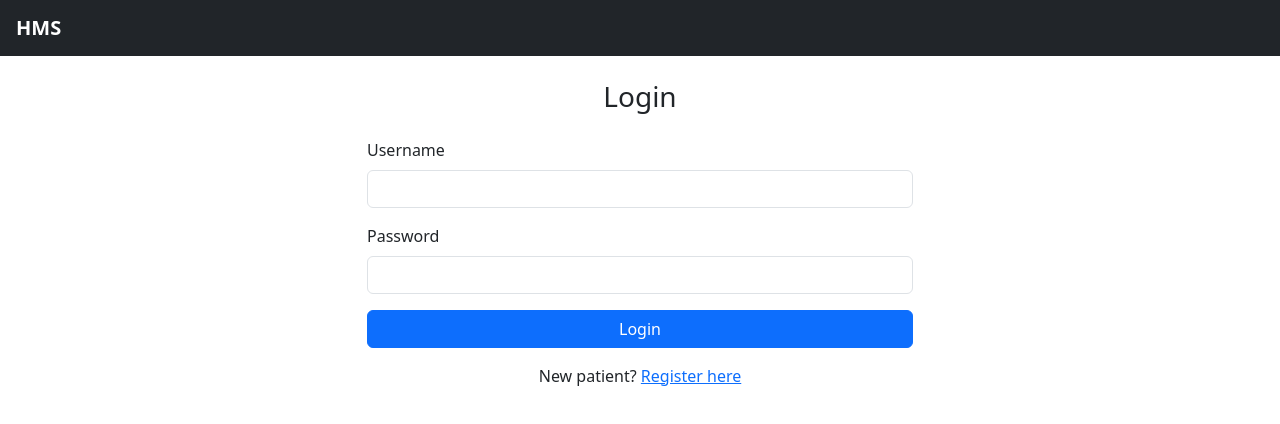
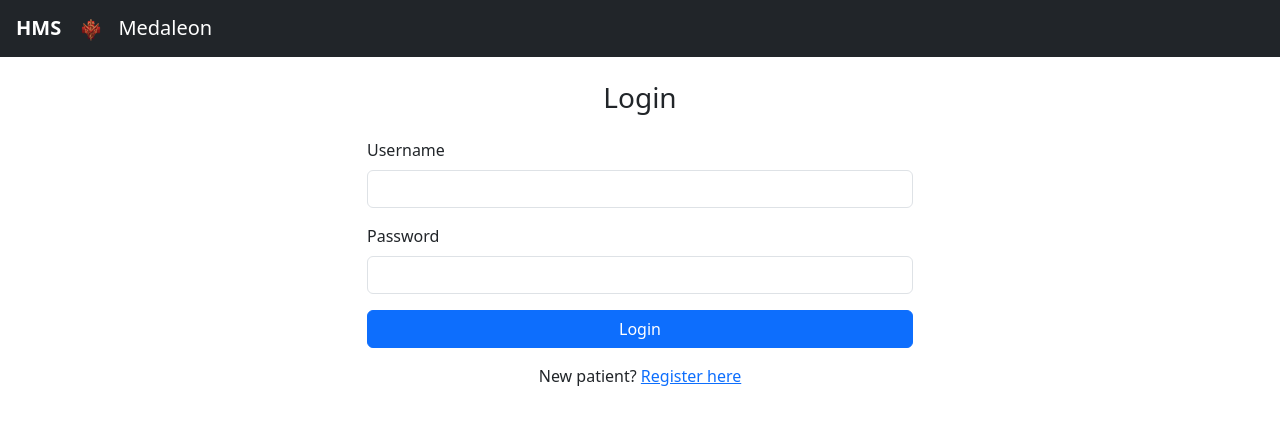
Before and after one commit to Dharsan-Arunkumar-V-P/23f3000446-MAD2-Hospital-Management, a Vue app in the folder frontend/hmsvue/: page /login in a window 1280 px wide. Shown: the top 424 px of the page. Built offline with nearby package versions, Linux system fonts and the light colour scheme; no server answers.

Commit message:
Auth Corrections

```diff
--- a/frontend/hmsvue/index.html
+++ b/frontend/hmsvue/index.html
@@ -2,10 +2,11 @@
 <html lang="">
   <head>
     <meta charset="UTF-8">
-    <link rel="icon" href="/favicon.ico">
+    <title>Medaleon</title>
+    <link rel="manifest" href="/manifest.json" />
+    <meta name="theme-color" content="#b71c1c" />
+    <link rel="icon" type="image/png" href="/icon-192.png" />
     <meta name="viewport" content="width=device-width, initial-scale=1.0">
-    <title>Vite App</title>
-    <link rel="manifest" href="/manifest.json" />
     <link rel="icon" type="image/png" href="/icon-192.png">
     <link rel="apple-touch-icon" href="/icon-192.png">
   </head>
--- a/frontend/hmsvue/src/App.vue
+++ b/frontend/hmsvue/src/App.vue
@@ -40,6 +40,10 @@ function logout() {
   <div>
     <nav class="navbar navbar-expand navbar-dark bg-dark px-3">
       <span class="navbar-brand fw-bold">HMS</span>
+      <a class="navbar-brand" href="#">
+      <img src="/icon-192.png" alt="Medaleon" style="height:28px; margin-right:8px" />
+      Medaleon
+      </a>
 
       <div class="navbar-nav me-auto">
         <button
@@ -98,4 +102,5 @@ body {
   font-family: system-ui, -apple-system, BlinkMacSystemFont, "Segoe UI",
     sans-serif;
 }
+
 </style>
--- a/frontend/hmsvue/src/api.js
+++ b/frontend/hmsvue/src/api.js
@@ -3,7 +3,7 @@ import axios from "axios";
 
 // INIT: Axios instance
 const api = axios.create({
-  baseURL: "http://localhost:5000",
+  baseURL: import.meta.env.VITE_API_URL || "http://localhost:5000",
 });
 
 // PROCESS: Attach JWT token
--- a/frontend/hmsvue/src/router.js
+++ b/frontend/hmsvue/src/router.js
@@ -21,6 +21,10 @@ const routes = [
   { path: "/login", name: "login", component: LoginView },
   { path: "/register", name: "register", component: RegisterView },
   {
+    path: "/",
+    redirect: "/login",
+  },
+  {
     path: "/admin",
     name: "admin",
     component: AdminDashboard,
@@ -39,8 +43,8 @@ const routes = [
     meta: { requiresAuth: true, role: "patient" },
   },
   {
-  path: "/:pathMatch(.*)*",
-  component: { template: "<h1>404</h1>" }
+    path: "/:pathMatch(.*)*",
+    component: { template: "<h1>404</h1>" }
   },
 ];
 
```
Also changed, not shown: frontend/hmsvue/public/manifest.json, 1 other file (tests, documents, lock files or other folders).
